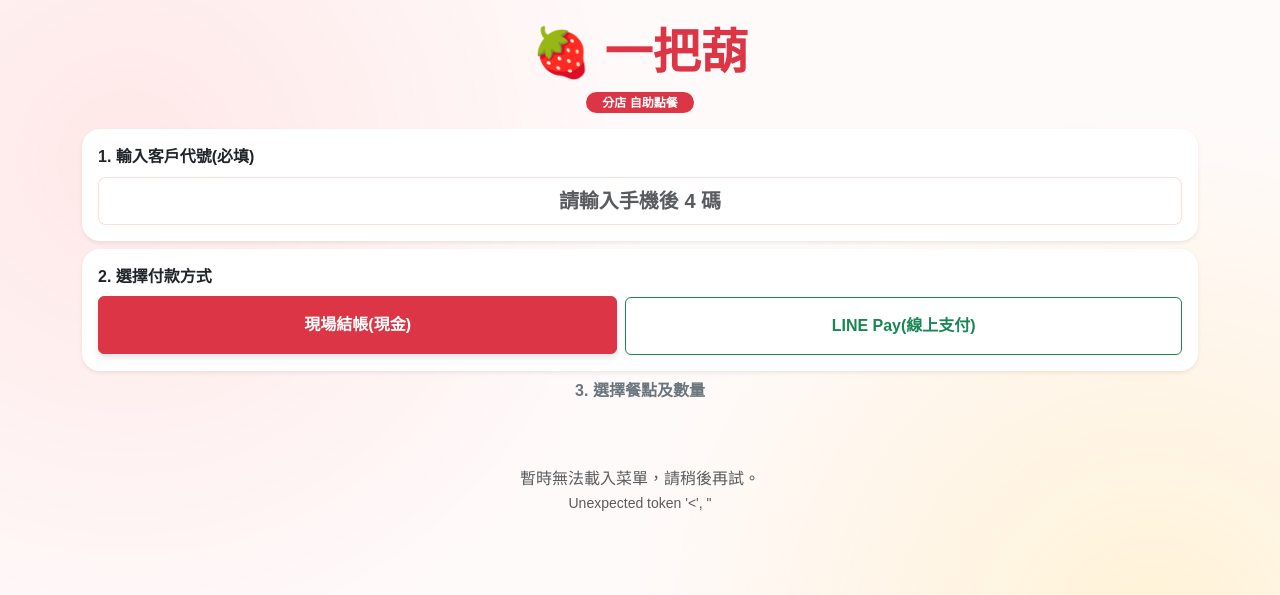
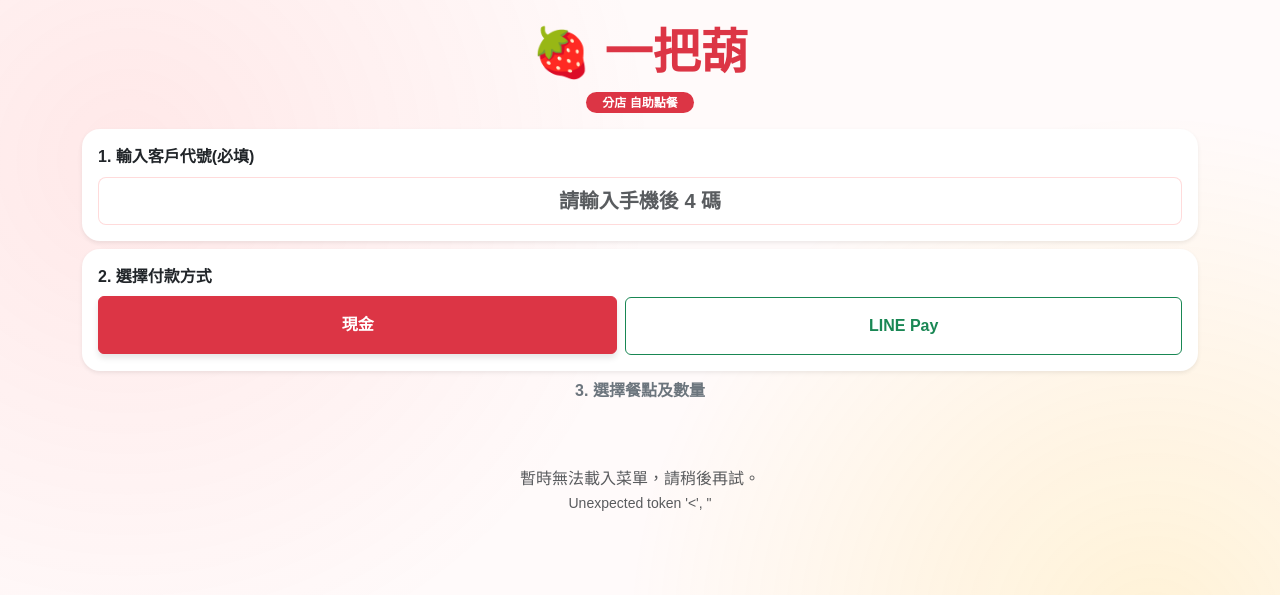
Before and after one commit to qkauia-guy/self_drawn, a Django app: template ordering/templates/ordering/index.html in a window 1280 px wide. Shown: the top 595 px of the page. Run offline with Django 5.2, Linux system fonts and the light colour scheme; the template is opened without the code that fills it, so the values that code supplies are empty; some libraries are stand-ins or nearby versions.

Commit message:
feach:UI修改

```diff
--- a/ordering/templates/ordering/index.html
+++ b/ordering/templates/ordering/index.html
@@ -269,10 +269,10 @@
             <label class="form-label fw-bold">2. 選擇付款方式</label>
             <div class="d-flex gap-2">
                 <input type="radio" class="btn-check" name="paymentMethod" id="payCash" value="cash" checked>
-                <label class="btn btn-outline-danger flex-grow-1 fw-bold py-3" for="payCash">現場結帳(現金)</label>
+                <label class="btn btn-outline-danger flex-grow-1 fw-bold py-3" for="payCash">現金</label>
 
                 <input type="radio" class="btn-check" name="paymentMethod" id="payLine" value="linepay">
-                <label class="btn btn-outline-success flex-grow-1 fw-bold py-3" for="payLine"> LINE Pay(線上支付)</label>
+                <label class="btn btn-outline-success flex-grow-1 fw-bold py-3" for="payLine"> LINE Pay</label>
             </div>
         </div>
 
```
